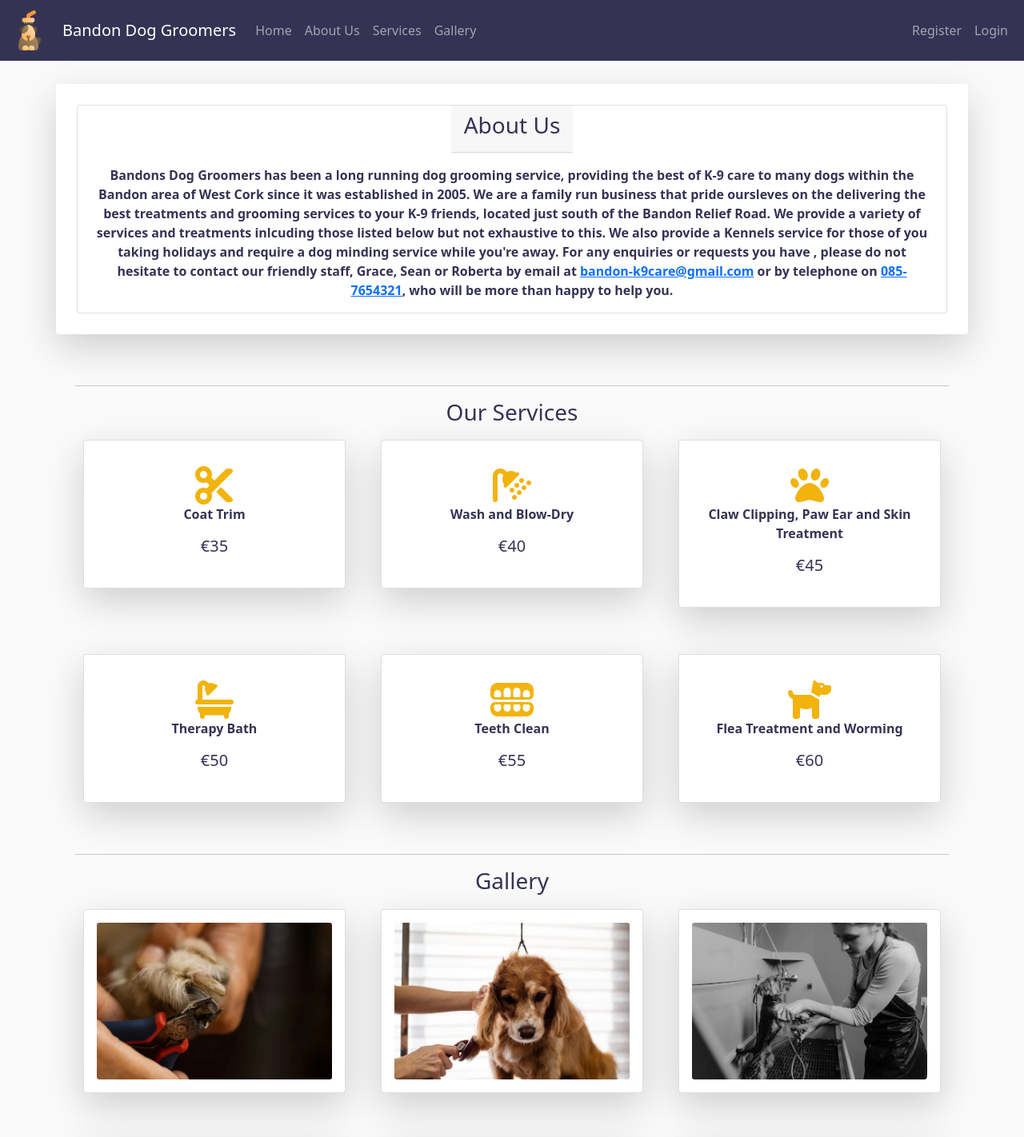
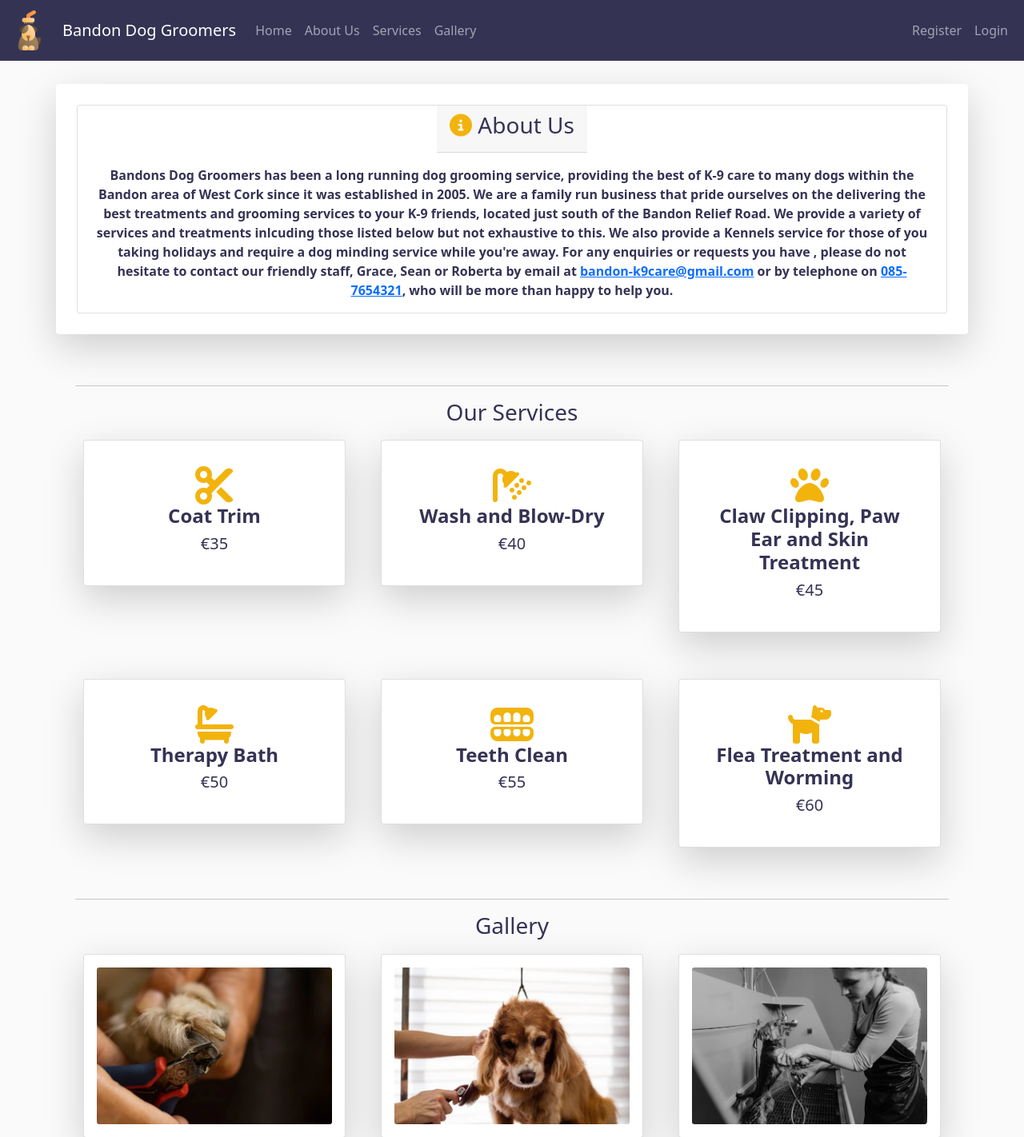
Before and after one commit to petermcloughlin/DjangoDogGroomers, a Django app: page / in a window 1280 px wide. Shown: the top 1422 px of the page at 80% size. Run offline with Django 4.2, Linux system fonts and the light colour scheme; some libraries are stand-ins or nearby versions.

Commit message:
Add styling to increase text size in Services section

```diff
--- a/booking/templates/booking/index.html
+++ b/booking/templates/booking/index.html
@@ -8,13 +8,13 @@
         <div class="container shadow-lg p-3 mb-5 bg-body rounded">
           <div class="card text-center">
             <div class="card-header">
-              <h3>About Us</h3>
+              <h3><i class="fa-solid fa-circle-info"></i> About Us</h3>
             </div>
             <div class="card-body">
               <p class="card-text">
                 Bandons Dog Groomers has been a long running dog grooming service, providing the best of K-9 care to
                 many dogs within the Bandon area of West Cork since it was established in 2005. We are a family run
-                business that pride oursleves on the delivering the best treatments and grooming services to your K-9
+                business that pride ourselves on the delivering the best treatments and grooming services to your K-9
                 friends, located just south of the Bandon Relief Road. We provide a variety of services and treatments
                 inlcuding those listed below but not exhaustive to this. We also provide a Kennels service for those of
                 you taking holidays and require a dog minding service while you're away. For any enquiries or requests
@@ -40,7 +40,7 @@
               <div class="card shadow-lg p-3 mb-5 bg-body rounded">
                 <div class="card-body text-center">
                   <i class="fa-solid fa-scissors fa-3x"></i>
-                  <p class="card-text">Coat Trim</p>
+                  <h4 class="card-text">Coat Trim</h4>
                   <h5>€35</h5>
                 </div>
               </div>
@@ -49,7 +49,7 @@
               <div class="card shadow-lg p-3 mb-5 bg-body rounded">
                 <div class="card-body text-center">
                   <i class="fa-solid fa-shower fa-3x"></i>
-                  <p class="card-text">Wash and Blow-Dry</p>
+                  <h4 class="card-text">Wash and Blow-Dry</h4>
                   <h5>€40</h5>
                 </div>
               </div>
@@ -58,7 +58,7 @@
               <div class="card shadow-lg p-3 mb-5 bg-body rounded">
                 <div class="card-body text-center">
                   <i class="fa-solid fa-paw fa-3x"></i>
-                  <p class="card-text">Claw Clipping, Paw Ear and Skin Treatment</p>
+                  <h4 class="card-text">Claw Clipping, Paw Ear and Skin Treatment</h4>
                   <h5>€45</h5>
                 </div>
               </div>
@@ -69,7 +69,7 @@
               <div class="card shadow-lg p-3 mb-5 bg-body rounded">
                 <div class="card-body text-center">
                   <i class="fa-sharp fa-solid fa-bath fa-3x"></i>
-                  <p class="card-text">Therapy Bath</p>
+                  <h4 class="card-text">Therapy Bath</h4>
                   <h5>€50</h5>
                 </div>
               </div>
@@ -78,7 +78,7 @@
               <div class="card shadow-lg p-3 mb-5 bg-body rounded">
                 <div class="card-body text-center">
                   <i class="fa-solid fa-teeth-open fa-3x"></i>
-                  <p class="card-text">Teeth Clean</p>
+                  <h4 class="card-text">Teeth Clean</h4>
                   <h5>€55</h5>
                 </div>
               </div>
@@ -87,7 +87,7 @@
               <div class="card shadow-lg p-3 mb-5 bg-body rounded">
                 <div class="card-body text-center">
                   <i class="fa-solid fa-dog fa-3x"></i>
-                  <p class="card-text">Flea Treatment and Worming</p>
+                  <h4 class="card-text">Flea Treatment and Worming</h4>
                   <h5>€60</h5>
                 </div>
               </div>
--- a/static/css/style.css
+++ b/static/css/style.css
@@ -66,6 +66,7 @@
     align-content: center;
     text-align: center;
     color: #353354;
+    font-weight: bold;
 }
 .card-body .card-text{
     color: #353354;
```
Also changed, not shown: booking/urls.py (line endings or trailing spaces).
